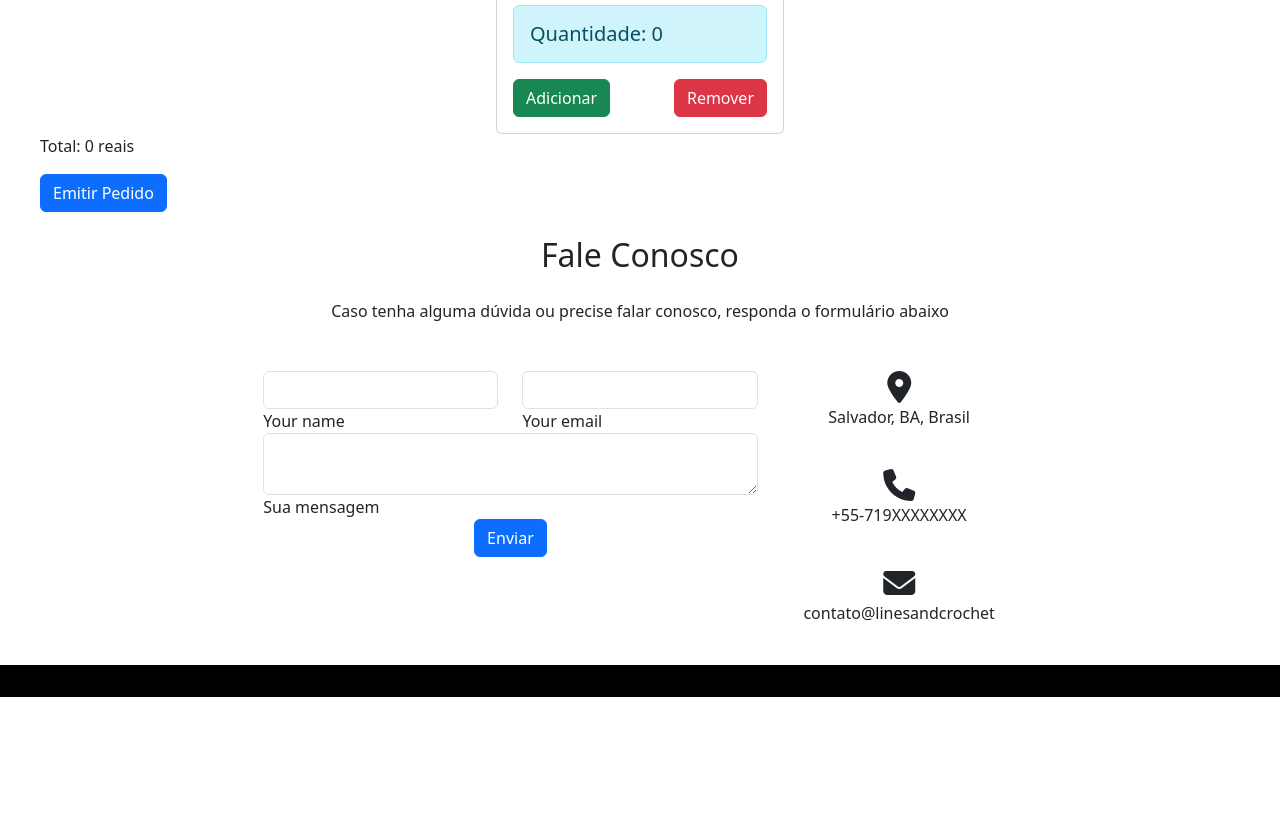
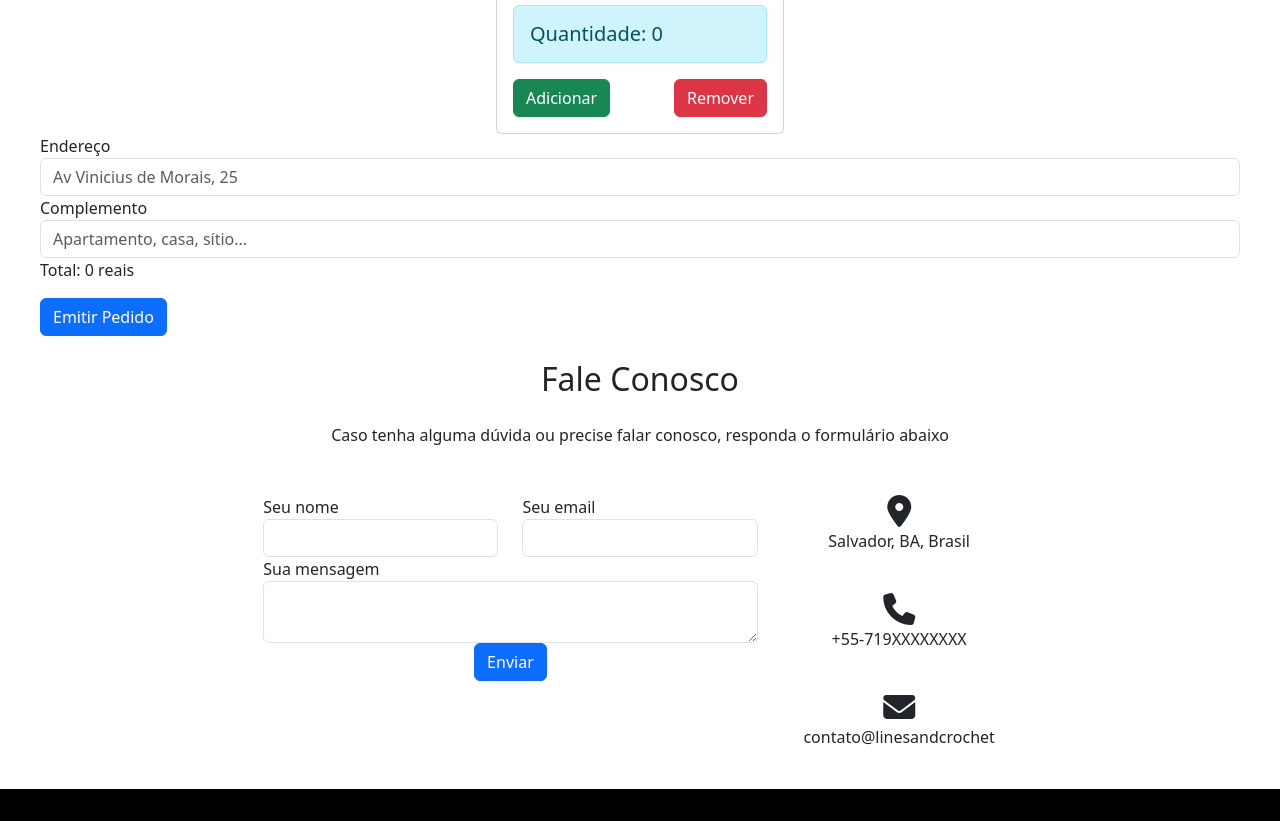
Before and after one commit to RamonPapes/lines-crochet, a plain HTML site: page index.html in a window 1280 px wide. Shown: the part 2182-3003 px from the top of the page. Before the commit the page ends 2879 px from the top, so only its background shows below. Drawn offline with nearby package versions, Linux system fonts and the light colour scheme.

Commit message:
Adicionando endereço no pedido

```diff
--- a/index.html
+++ b/index.html
@@ -137,6 +137,15 @@
                     </div>
                 </div>
             </div>
+            <div class="form-group">
+                <label for="inputAddress">Endereço</label>
+                <input type="text" class="form-control" id="inputEndereco" placeholder="Av Vinicius de Morais, 25"
+                    required>
+            </div>
+            <div class="form-group">
+                <label for="inputAddress2">Complemento</label>
+                <input type="text" class="form-control" id="inputComplemento" placeholder="Apartamento, casa, sítio...">
+            </div>
             <div class="total-preco">
                 <p>Total: <span id="total">0</span> reais</p>
                 <button class="btn btn-primary" id="emitirPedidoButton" onclick="emitirPedido()">Emitir Pedido</button>
@@ -150,35 +159,36 @@
             <div class="row">
                 <!--Grid column-->
                 <div class="col-md-8 mx-auto mb-md-0 mb-5">
-                    <form id="contact-form" name="contact-form" action="mail.php" method="POST">
+                    <form id="contact-form" name="contact-form">
                         <div class="row">
                             <div class="col-md-6">
                                 <div class="md-form mb-0">
-                                    <input type="text" id="name" name="name" class="form-control">
-                                    <label for="name" class="">Your name</label>
+                                    <label for="name" class="">Seu nome</label>
+                                    <input required="required" type="text" id="nameForm" name="name"
+                                        class="form-control">
                                 </div>
                             </div>
                             <div class="col-md-6">
                                 <div class="md-form mb-0">
-                                    <input type="text" id="email" name="email" class="form-control">
-                                    <label for="email" class="">Your email</label>
+                                    <label for="email" class="">Seu email</label>
+                                    <input required="required" type="text" id="emailForm" name="email"
+                                        class="form-control">
                                 </div>
                             </div>
                         </div>
                         <div class="row">
                             <div class="col-md-12">
                                 <div class="md-form">
-                                    <textarea type="text" id="message" name="message" rows="2"
+                                    <label for="message">Sua mensagem </label>
+                                    <textarea required="required" type="text" id="messageForm" name="message" rows="2"
                                         class="form-control md-textarea"></textarea>
-                                    <label for="message">Sua mensagem </label>
                                 </div>
                             </div>
                         </div>
                     </form>
 
                     <div class="text-center text-md-left">
-                        <a class="btn btn-primary"
-                            onclick="document.getElementById('contact-form').submit();">Enviar</a>
+                        <button class="btn btn-primary" onclick="enviarFormulario(event);">Enviar</button>
                     </div>
                     <div class="status"></div>
                 </div>
--- a/js/script.js
+++ b/js/script.js
@@ -40,6 +40,11 @@ function atualizarTotalpreco() {
 }
 
 function emitirPedido() {
+    let endereco = document.getElementById('inputEndereco').value;
+    let complemento = document.getElementById('inputComplemento').value;
+    if (endereco == "") {
+        alert('Antes de emitir seu pedido, por favor preencha o endereço');
+    } else {
         let pedidos = [];
 
         for (let i = 0; i < qtdProdutos; i++) {
@@ -58,9 +63,10 @@ function emitirPedido() {
         var mensagem = "Lista de pedidos:\n\n";
 
         pedidos.forEach((pedido) => {
-        mensagem += "produto: " + pedido.nome + "\n" + "quantidade: " + pedido.quantidade + "\n" + "preço: " + pedido.preco + "\n\n"
+            mensagem += "produto: " + pedido.nome + "\n" + "quantidade: " + pedido.quantidade + "\n" + "preço: " + pedido.preco + "\n\n";
         })
-    mensagem += " preço total: " + precoTotal
+        mensagem += "preço total: " + precoTotal + "\nEndereço: " + endereco;
+        if (complemento != "") { mensagem += "\nComplemento: " + complemento }
 
         let mensagemCodificada = encodeURIComponent(mensagem);
 
@@ -68,3 +74,28 @@ function emitirPedido() {
 
         window.location.href = linkWhatsApp;
     }
+}
+
+function enviarFormulario(event) {
+    event.preventDefault();
+
+    let form = document.getElementById('contact-form');
+    let nome = form.querySelector('#nameForm').value;
+    let email = form.querySelector('#emailForm').value;
+    let mensagem = form.querySelector('#messageForm').value;
+
+    console.log("Nome: " + nome);
+    console.log("Email: " + email);
+    console.log("Mensagem: " + mensagem);
+
+    if (nome != "" && email != "" && mensagem != "") {
+        let msgWpp = "Nome: " + nome + "\nEmail: " + email + "\nMensagem: " + mensagem;
+
+        let mensagemCodificada = encodeURIComponent(msgWpp);
+
+        var linkWhatsApp = "https://wa.me/5571988242993?text=" + mensagemCodificada;
+
+        window.location.href = linkWhatsApp;
+    }
+
+}
```
Lines whose indentation alone changed are shown as unchanged.
